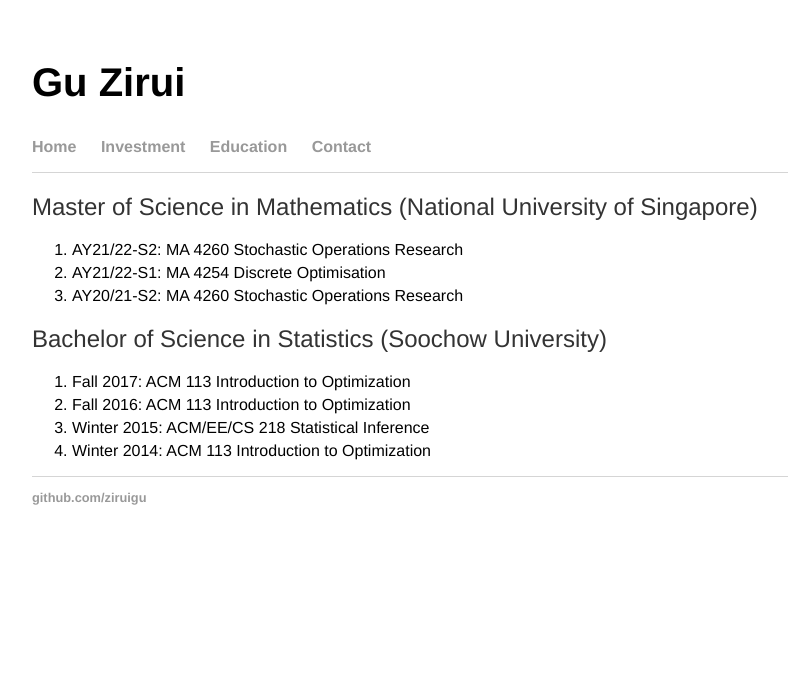
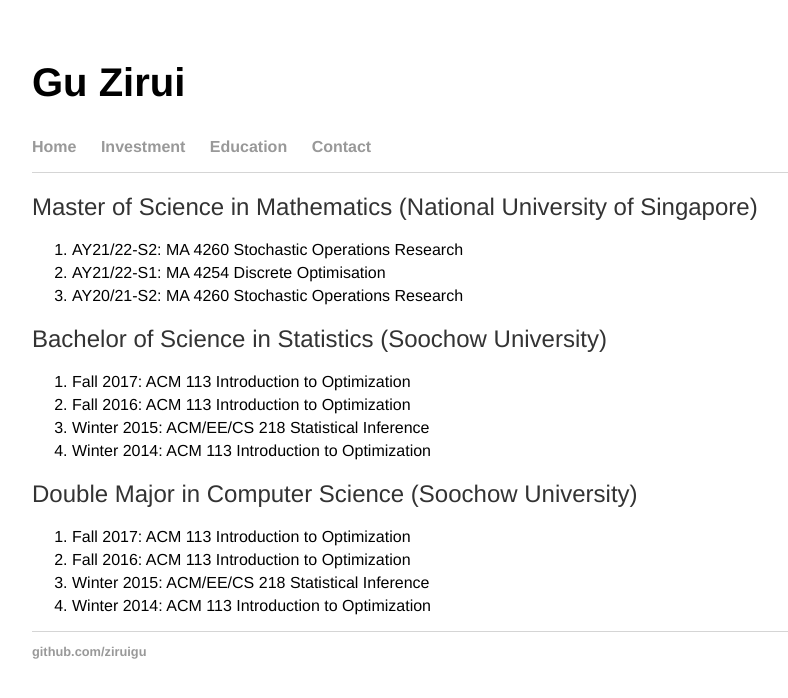
Before and after one commit to ziruigu/ziruigu.github.io, a Jekyll site: the page built from education/index.html, in a window 1280 px wide. Shown: the top 698 px of the page, without its empty margins (96-884 px from the left). Built offline with Jekyll 4.4.1, drawn with Linux system fonts in a browser that asks for light colours.

Commit message:
Update index.html

```diff
--- a/education/index.html
+++ b/education/index.html
@@ -18,4 +18,14 @@ title: Gu Zirui
  <li>Winter 2015: ACM/EE/CS 218 Statistical Inference</li>
  <li>Winter 2014: ACM 113 Introduction to Optimization</li>
   </ol>
+
+  <h2>Double Major in Computer Science (Soochow University)</h2>
+  <ol>
+ <li>Fall 2017: ACM 113 Introduction to Optimization</li>
+ <li>Fall 2016: ACM 113 Introduction to Optimization</li>
+ <li>Winter 2015: ACM/EE/CS 218 Statistical Inference</li>
+ <li>Winter 2014: ACM 113 Introduction to Optimization</li>
+  </ol>
+
+
 </div><!-- /.blurb -->
```
